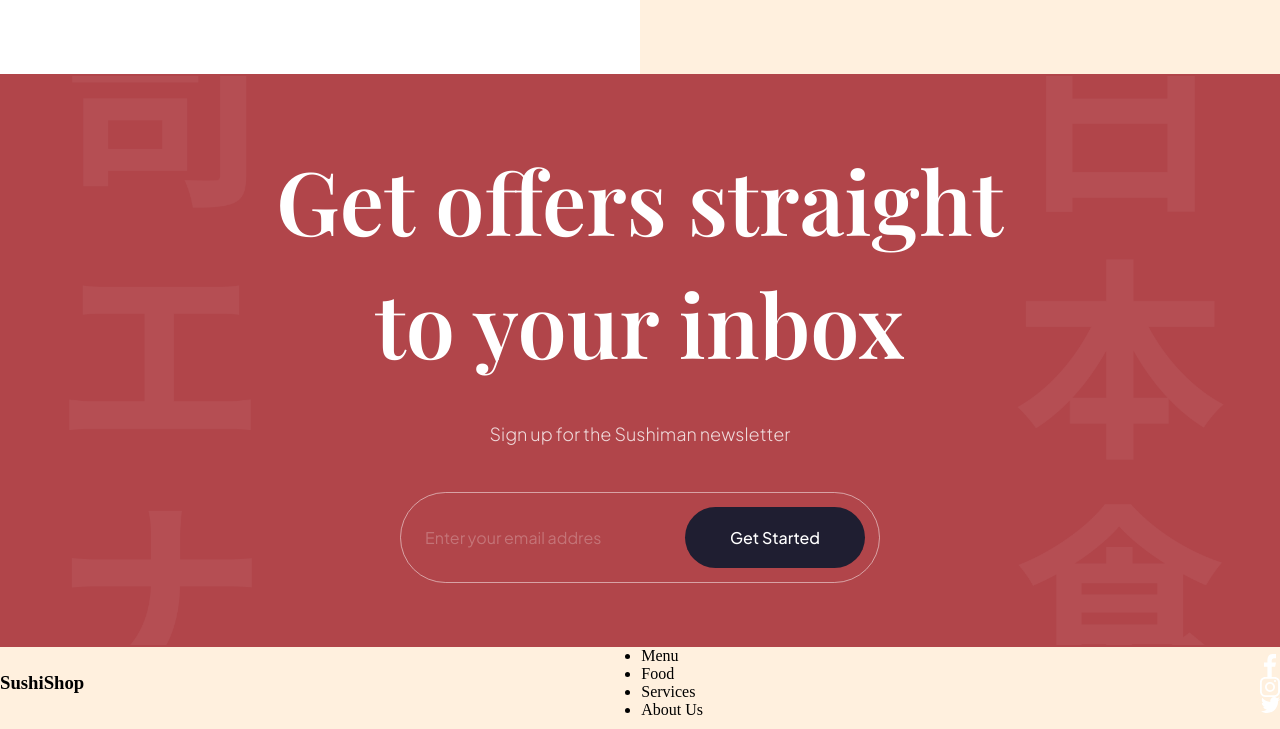
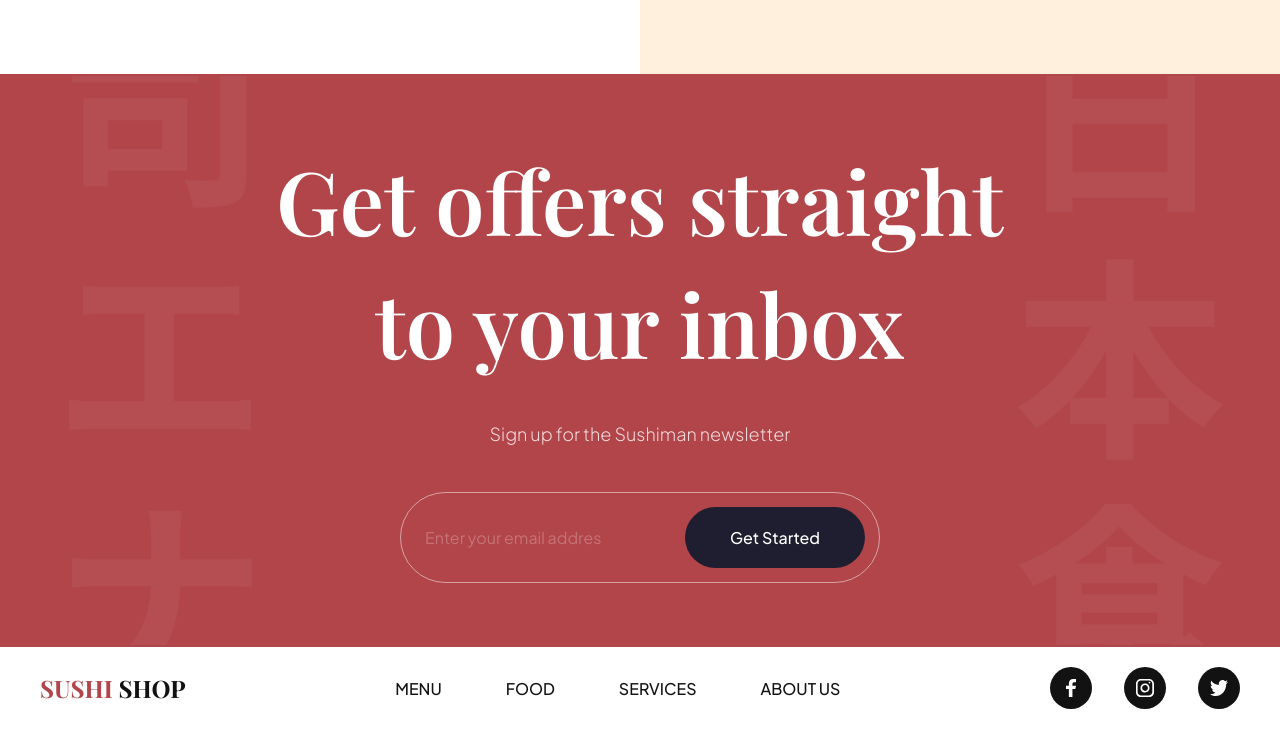
Before and after one commit to KrishKorat/HTML-CSS-Projects-Archive, a website built with Vite: page Sushi/index.html in a window 1280 px wide. Shown: the part 3499-4228 px from the top of the page. Built offline with nearby package versions, Linux system fonts and the light colour scheme.

Commit message:
Sushi footer css added

```diff
--- a/Sushi/css/sections/footer.css
+++ b/Sushi/css/sections/footer.css
@@ -0,0 +1,61 @@
+.footer {
+  width: 100%;
+  padding: 20px 40px;
+  background: var(--color-white);
+
+  flex-wrap: wrap;
+  gap: 20px;
+
+  overflow: hidden;
+}
+
+.footer__logo {
+  font-size: 24px;
+  font-weight: bold;
+  font-family: var(--playfair-display);
+  text-transform: uppercase;
+  color: var(--secondary-color);
+
+  cursor: pointer;
+}
+
+.footer__logo span {
+  color: var(--primary-color);
+}
+
+
+.footer ul {
+  list-style: none;
+
+  display: flex;
+  flex-wrap: wrap;
+  flex-direction: row;
+  gap: 64px;
+}
+.footer ul:last-child {
+  gap: 32px;
+}
+
+.footer__nav li {
+  font-size: 16px;
+  font-weight: 500;
+  font-family: var(--plus-jakarta-sans);
+  text-transform: uppercase;
+  color: var(--secondary-color);
+
+  cursor: pointer;
+}
+
+.footer__social li {
+  width: 42px;
+  height: 42px;
+
+  background-color: var(--secondary-color);
+  border-radius: 100%;
+}
+
+.footer__social li img {
+  width: 45%;
+  height: 45%;
+  object-fit: contain;
+}
```
Also changed, not shown: Sushi/index.html (+1 -1 lines).
